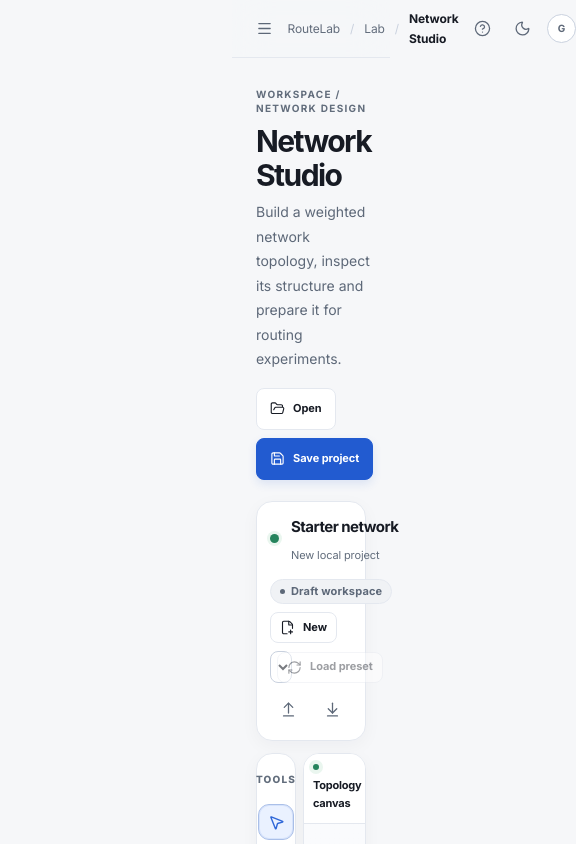
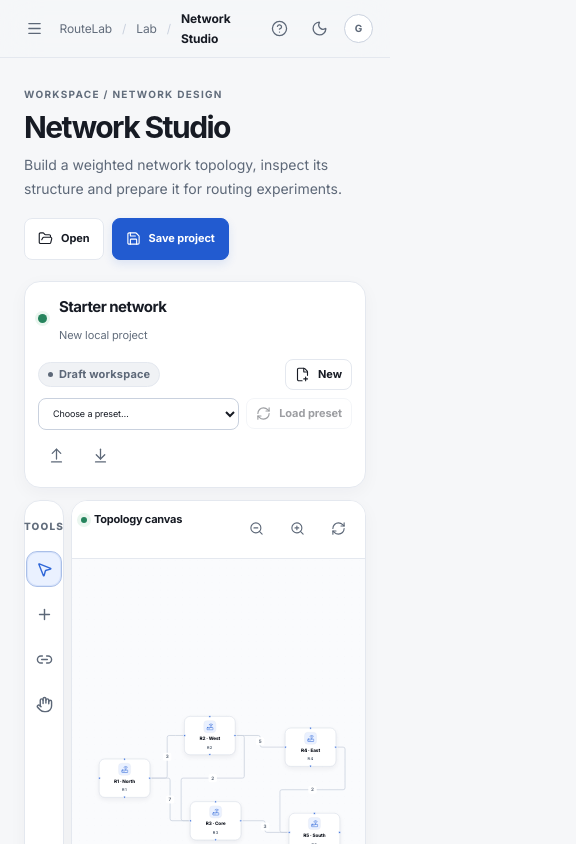
Before and after one commit to Zephyrex21/routelab-network-routing-simulator, a React (Vite) app: page /lab/studio in a window 390 px wide. Shown: the top 844 px of the page, 576 px wide, since content can reach past the window. Built offline with nearby package versions, Linux system fonts and the light colour scheme.

Commit message:
fix: reset expanded app shell offset on mobile

```diff
--- a/src/styles/phase8-shell.css
+++ b/src/styles/phase8-shell.css
@@ -190,6 +190,7 @@ body { font-size: var(--type-body); line-height: 1.58; }
   .public-section-heading > p { max-width: 690px; }
 }
 @media (max-width: 760px) {
+  .main-column { margin-left: 0; }
   .sidebar { width: min(300px, calc(100vw - 52px)); }
   .sidebar.sidebar-collapsed { width: min(300px, calc(100vw - 52px)); }
   .sidebar-collapsed .sidebar-brand-row { justify-content: space-between; padding: 0 9px; }
```
